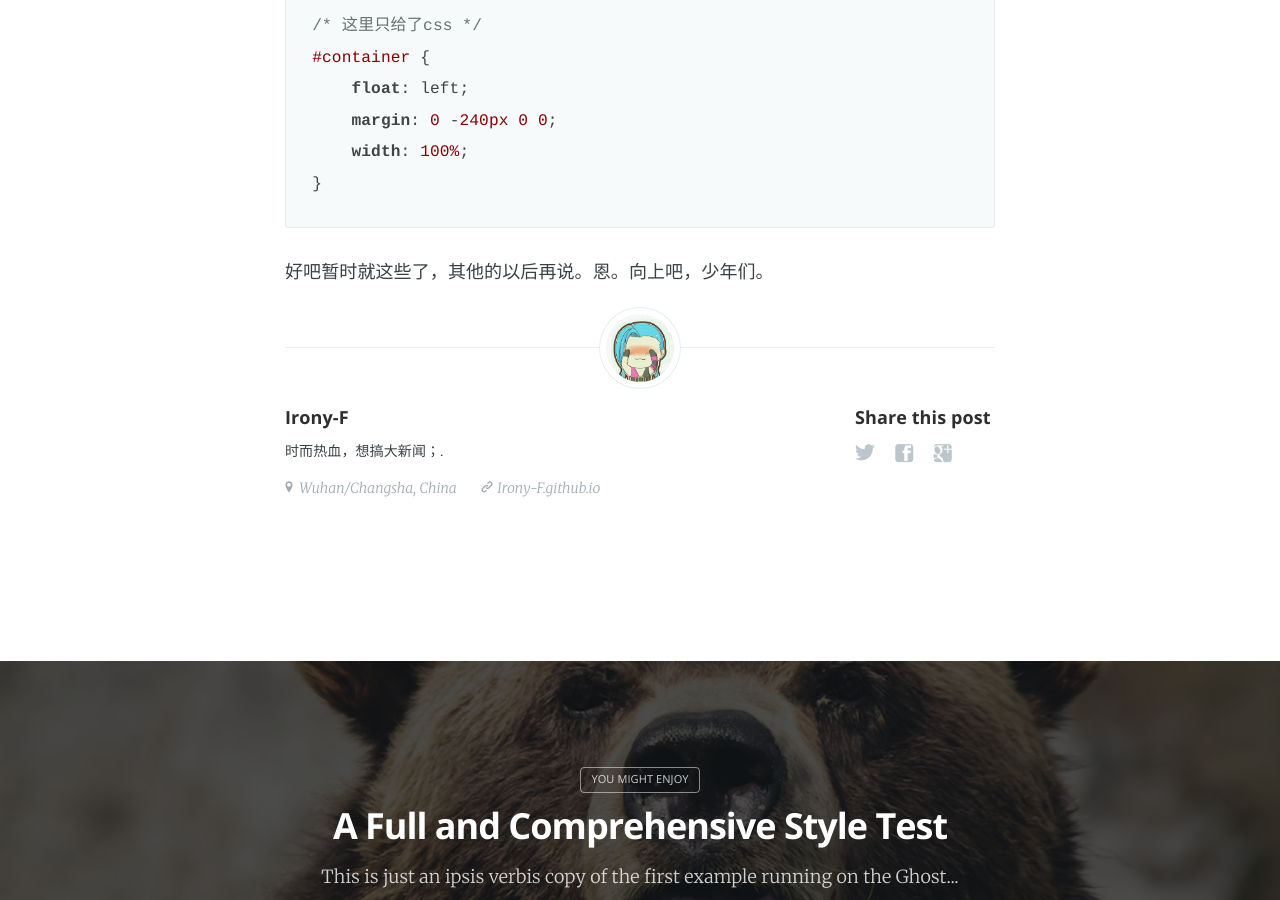
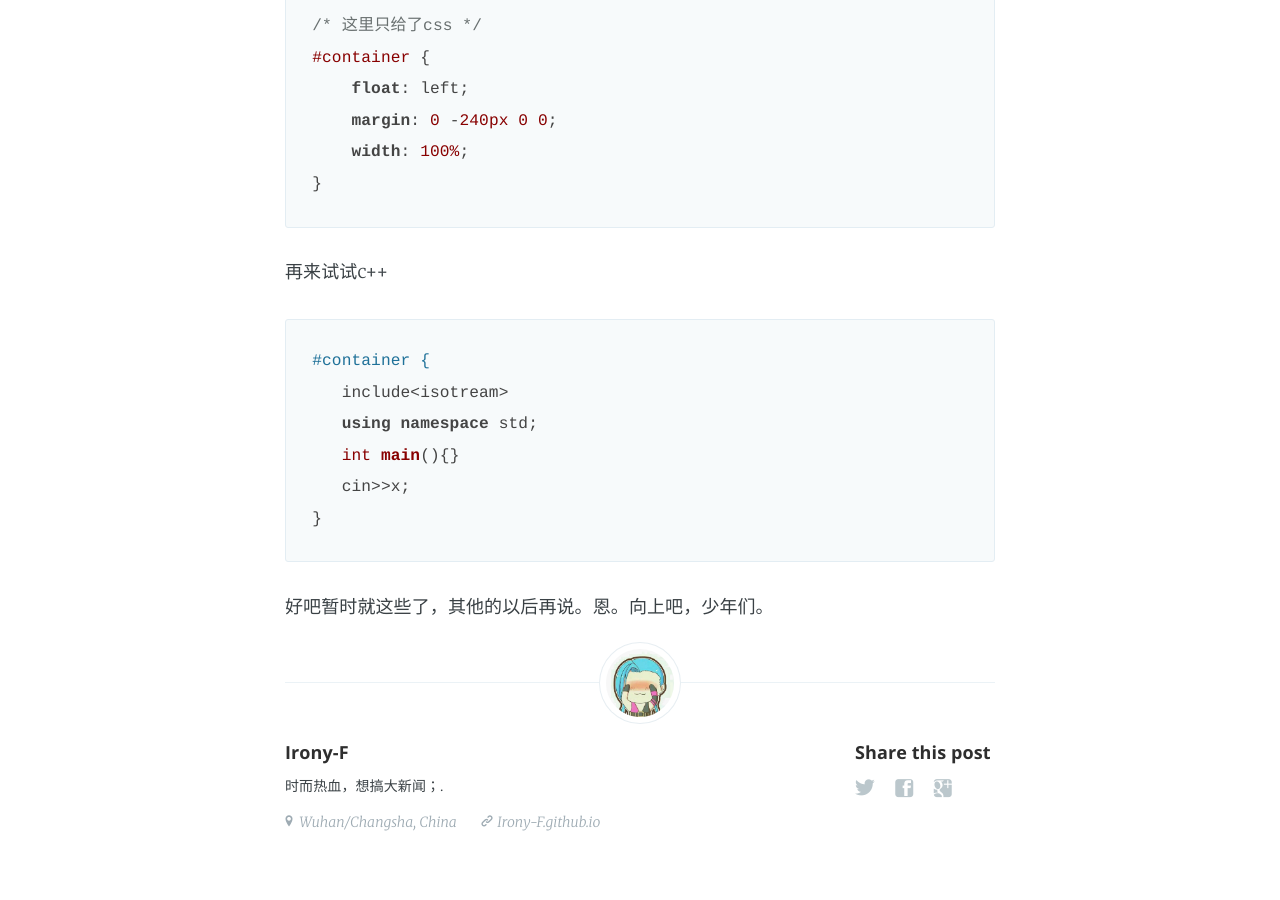
Before and after one commit to Irony-F/Irony-F.github.io, a Jekyll site: the page built from _posts/2016-10-04-test.html, in a window 1280 px wide and 900 px high, scrolled down 1919 px. Built offline with Jekyll 4.4.1, drawn with Linux system fonts in a browser that asks for light colours; nearby versions of some CDN libraries.

Commit message:
Update 2016-10-04-test.html

```diff
--- a/_posts/2016-10-04-test.html
+++ b/_posts/2016-10-04-test.html
@@ -62,6 +62,16 @@ logo: 'assets/images/ghost.png'
 }
 {% endhighlight %}
 
+<p>再来试试c++</p>
+
+{% highlight cpp %}
+#container {
+   include<isotream>
+   using namespace std;
+   int main(){}
+   cin>>x;
+}
+{% endhighlight %}
 
 <p>好吧暂时就这些了，其他的以后再说。恩。向上吧，少年们。
 </p>
```
